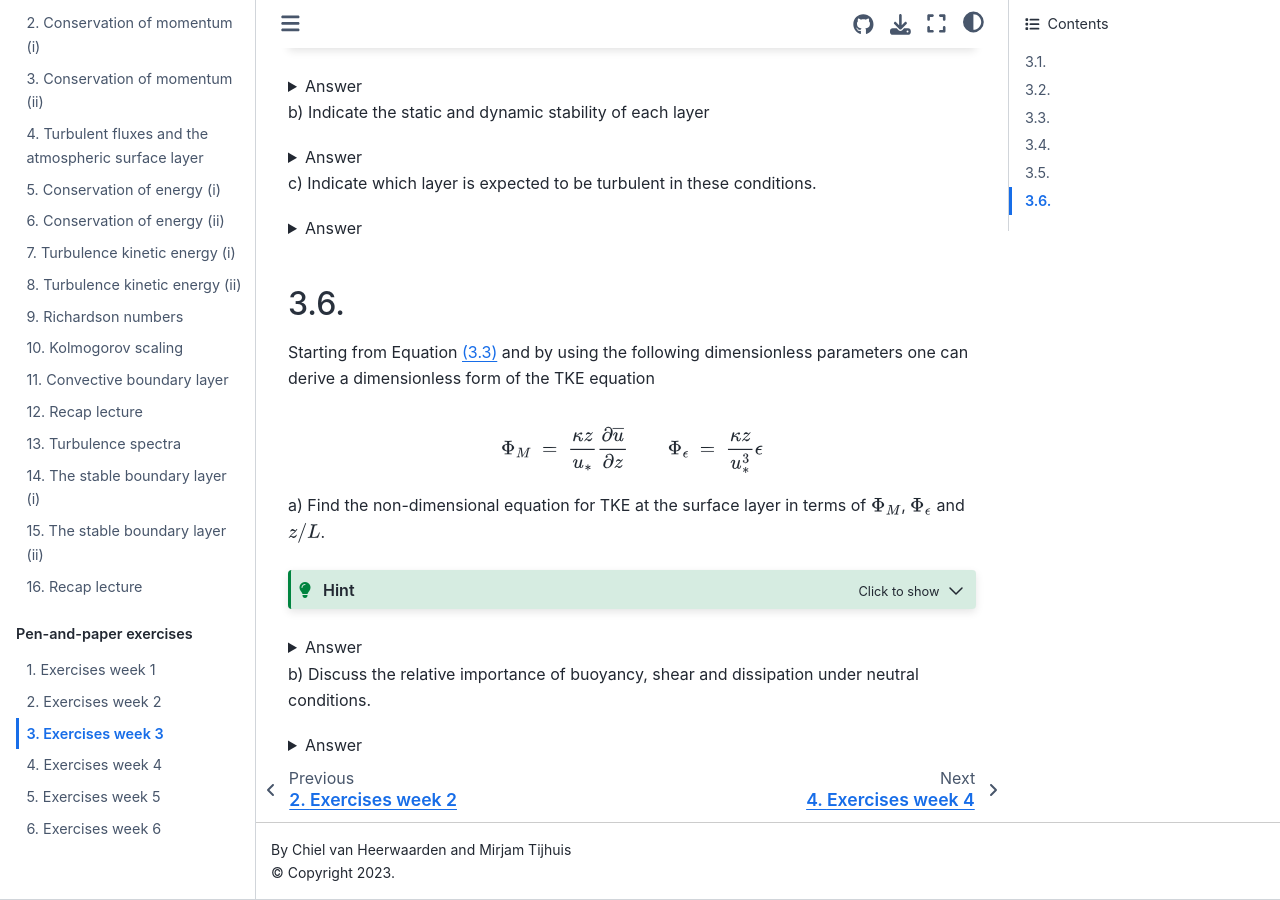
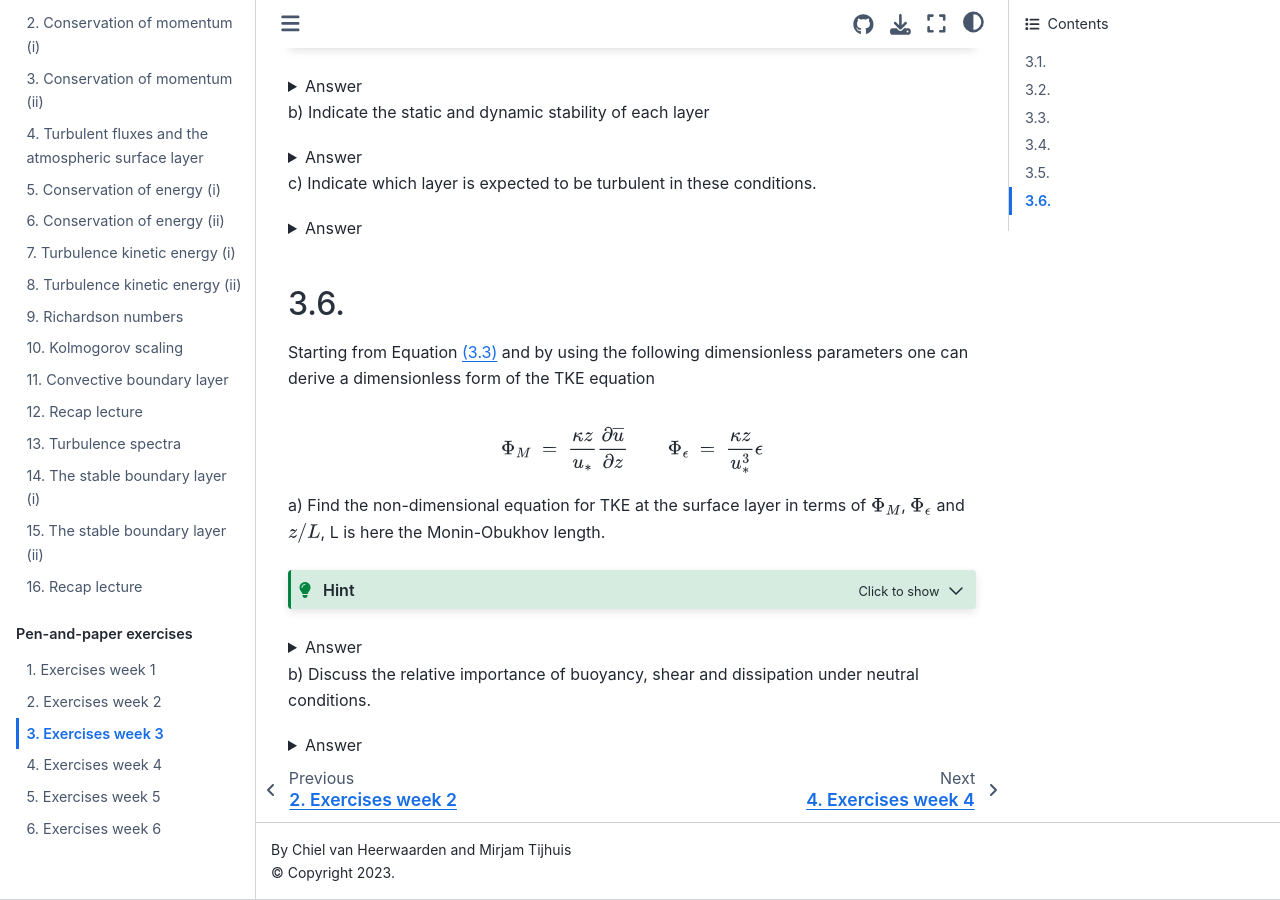
Before and after one commit to boundary-layer-meteo/boundary-layer-meteo.github.io, a Jupyter Book: the page built from exercises/week3.md, in a window 1280 px wide and 900 px high, scrolled down 3258 px. Built offline with Jupyter Book 1.0.4 settings and Sphinx 7.4.7 and the Sphinx Book theme 1.1.4, drawn with Linux system fonts in a browser that asks for light colours; some of the changed lines change nothing that is shown.

Commit message:
Refer to L in lect 14 & improve answer 19.6
Clarified the definition of Monin-Obukhov length and its relation to TKE.

````diff
--- a/exercises/week3.md
+++ b/exercises/week3.md
@@ -339,7 +339,7 @@
 $$
 
 a) Find the non-dimensional equation for TKE at the surface layer in terms of $\Phi_M$, $\Phi_\epsilon$
-and $z/L$.
+and $z/L$, L is here the Monin-Obukhov length.
 
 ```{hint}
 :class: tip, dropdown
@@ -347,7 +347,7 @@
 (where turbulent fluxes are relatively constant on height and vary less than 10\%),
 so $\overline{u'w'} \approx \overline{u'w'}_0 = -u_*^2$. Also $\overline{w'\theta_v'} \approx \overline{w'\theta_v'}_0$.
 
-- Remember that the Monin-Obukhov length is defined by
+- Remember that the Monin-Obukhov length (more detailedly explained in lecture 14) is defined by
 
 $$
 L = \frac{-\overline{\theta_v}\,u_*^3}{\kappa\,g\,\overline{w'\theta_v'}_0},
@@ -409,7 +409,7 @@
 
 Under neutral stratifying conditions, $\frac{z}{L}=0$ (since the buoyancy flux is 0).
 Therefore, what remains of the TKE equation is $\Phi_m=\Phi_\epsilon$.
-All kinetic energy that is generated by shear is directly dissipated.
+The rate of turbulence kinetic energy production by shear is equal to the dissipation rate.
 
 Note that we came to the same conclusion with a less formal derivation in exercise 1.
 </details>
````
